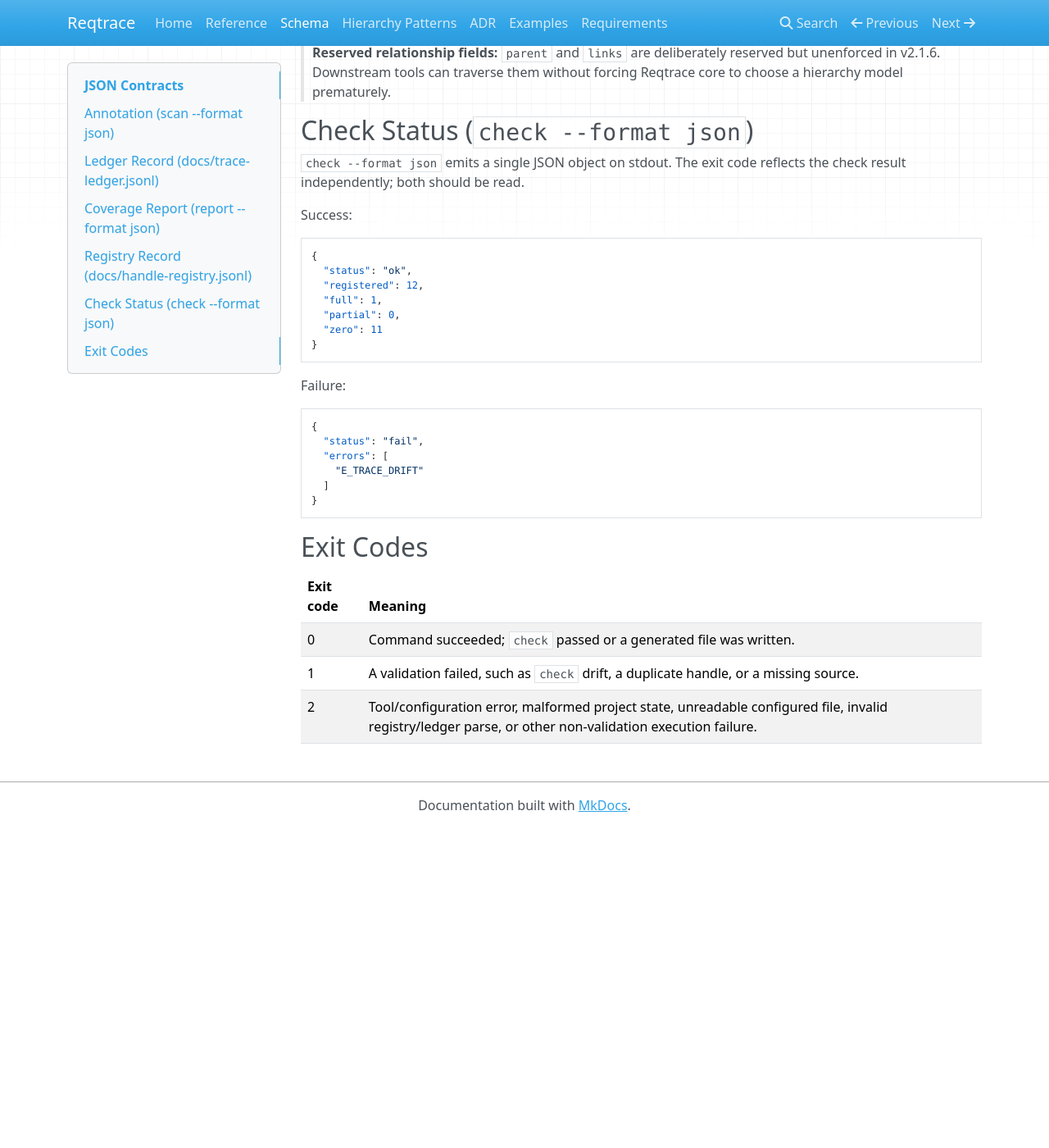
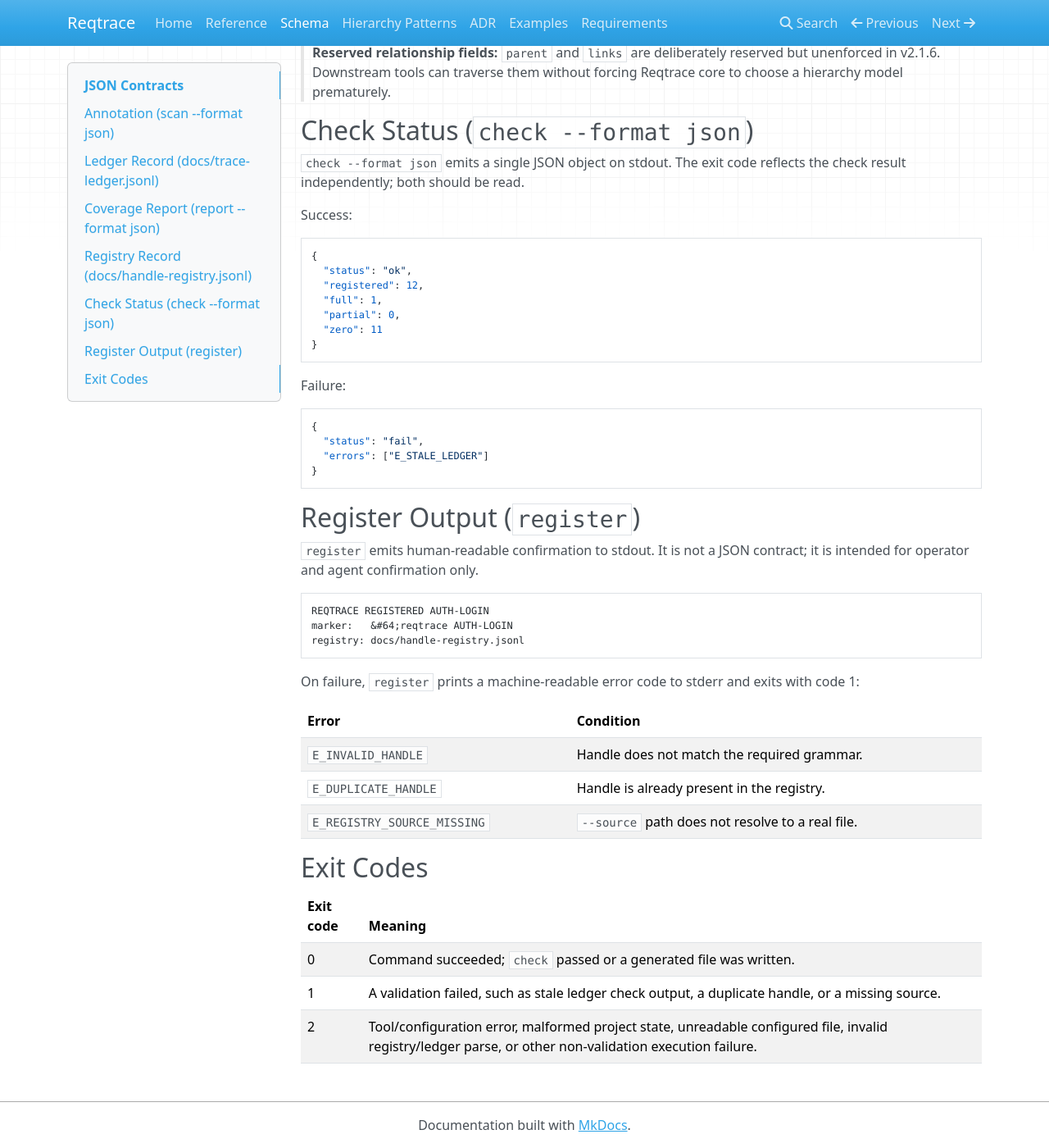
Before and after one commit to paragon-ux/Reqtrace, an MkDocs documentation site: the page built from docs/schema.md, in a window 1280 px wide and 1400 px high, scrolled down 2174 px. Shown: the whole window at 82% size. Built offline with MkDocs 1.6.1, drawn with Linux system fonts in a browser that asks for light colours; nearby versions of some CDN libraries; before the commit the page ends 3184 px from its top, so only the background shows below that.

Commit message:
docs: fix register and check status schema docs

````diff
--- a/docs/schema.md
+++ b/docs/schema.md
@@ -100,16 +100,34 @@
 ```json
 {
   "status": "fail",
-  "errors": [
-    "E_TRACE_DRIFT"
-  ]
+  "errors": ["E_STALE_LEDGER"]
 }
 ```
+
+## Register Output (`register`)
+
+`register` emits human-readable confirmation to stdout. It is not a
+JSON contract; it is intended for operator and agent confirmation only.
+
+```text
+REQTRACE REGISTERED AUTH-LOGIN
+marker:   &#64;reqtrace AUTH-LOGIN
+registry: docs/handle-registry.jsonl
+```
+
+On failure, `register` prints a machine-readable error code to stderr
+and exits with code 1:
+
+| Error | Condition |
+| --- | --- |
+| `E_INVALID_HANDLE` | Handle does not match the required grammar. |
+| `E_DUPLICATE_HANDLE` | Handle is already present in the registry. |
+| `E_REGISTRY_SOURCE_MISSING` | `--source` path does not resolve to a real file. |
 
 ## Exit Codes
 
 | Exit code | Meaning |
 | --- | --- |
 | 0 | Command succeeded; `check` passed or a generated file was written. |
-| 1 | A validation failed, such as `check` drift, a duplicate handle, or a missing source. |
+| 1 | A validation failed, such as stale ledger check output, a duplicate handle, or a missing source. |
 | 2 | Tool/configuration error, malformed project state, unreadable configured file, invalid registry/ledger parse, or other non-validation execution failure. |
````
